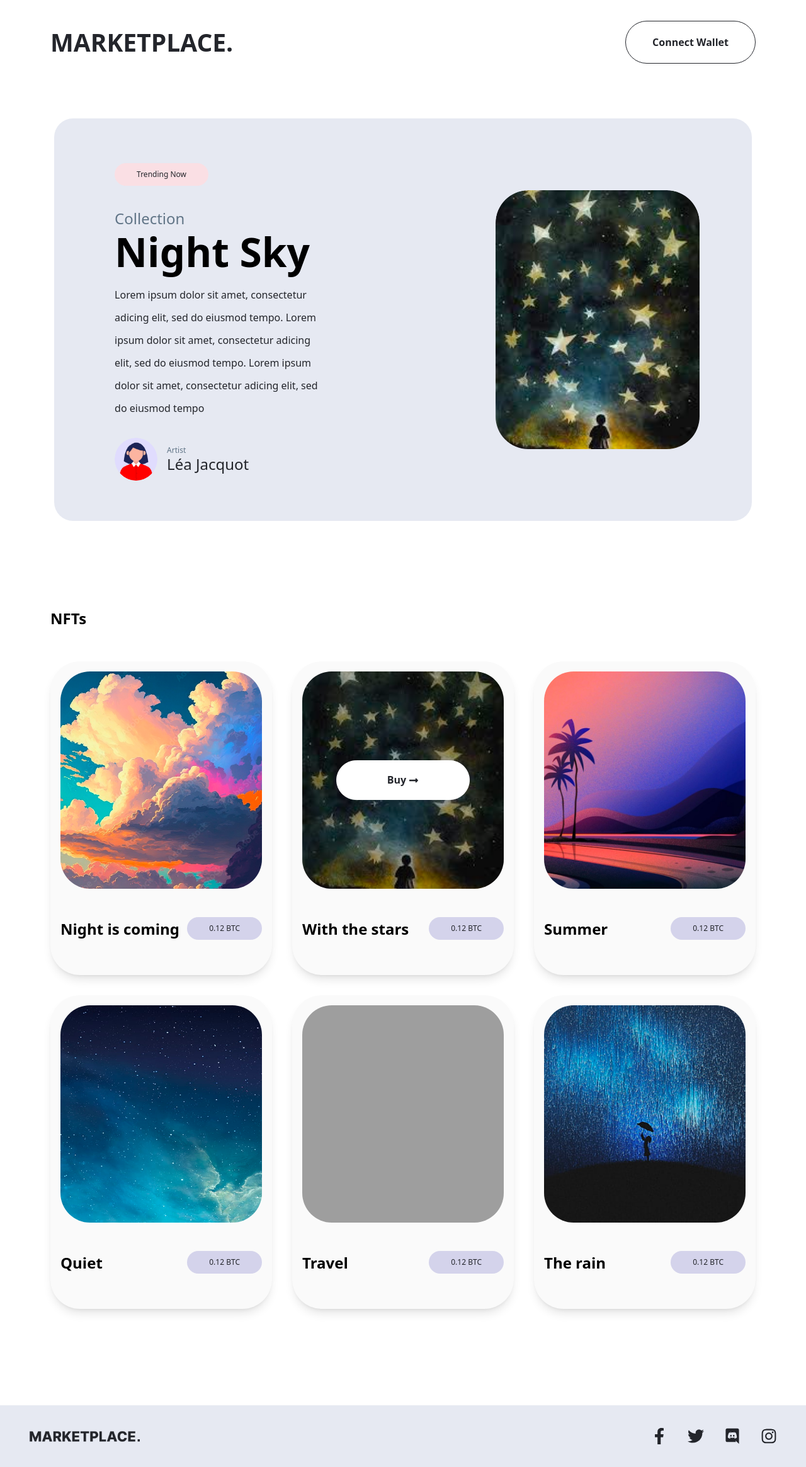
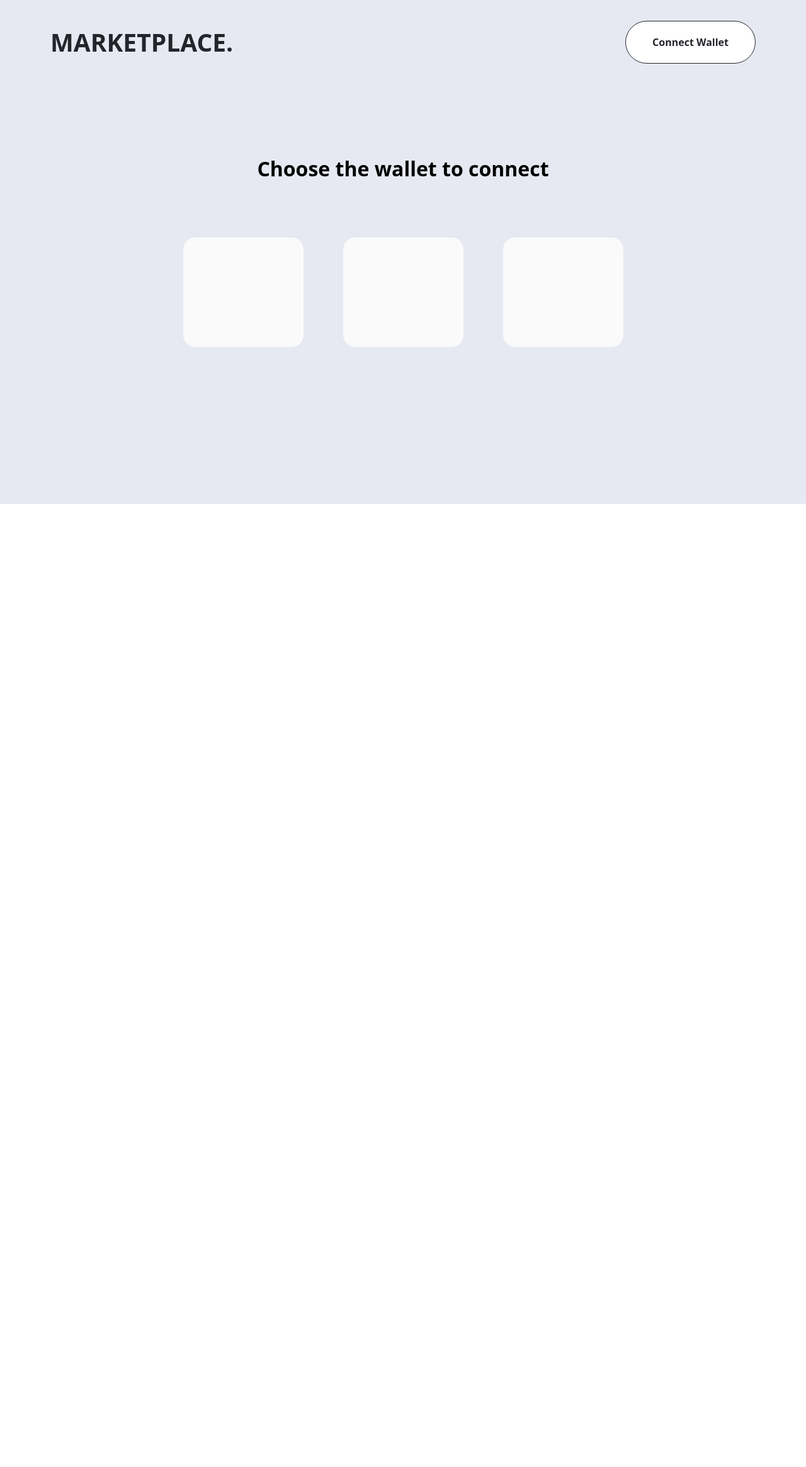
Before and after one commit to SaymanRabbi/risidio_assessment-, a React (Create React App) app: page /wallet in a window 1280 px wide. Shown: the whole page at 63% size. After the commit the page ends 800 px from the top, so only its background shows below. Built offline with nearby package versions, Linux system fonts and the light colour scheme; grey boxes are pictures that could not be loaded.

Commit message:
complete wallet

```diff
--- a/package.json
+++ b/package.json
@@ -12,7 +12,9 @@
     "@types/react-dom": "^18.3.0",
     "react": "^18.3.1",
     "react-dom": "^18.3.1",
+    "react-hot-toast": "^2.4.1",
     "react-icons": "^5.2.1",
+    "react-router-dom": "^6.23.1",
     "react-scripts": "5.0.1",
     "typescript": "^4.9.5",
     "web-vitals": "^2.1.4"
--- a/src/App.tsx
+++ b/src/App.tsx
@@ -1,20 +1,17 @@
-import CollectionHero from "./Components/CollectionHero/CollectionHero";
-import Collection from "./Components/Collections/Collection";
-import Footer from "./Components/Footer/Footer";
-import HomeHero from "./Components/HomeHero/HomeHero";
-import NFT from "./Components/NFT/NFT";
-import Navbar from "./Components/Navbar/Navbar";
+import { Route, Routes } from "react-router-dom";
+import Home from "./Components/Home/Home";
+import Collection from "./Components/Collection/Collection";
+import Wallet from "./Components/Wallet/Wallet";
 
 
 function App() {
   return (
   <>
-   <Navbar/>
-   <CollectionHero/>
-   {/* <HomeHero/> */}
-   {/* <Collection/> */}
-   <NFT/>
-   <Footer/>
+  <Routes>
+    <Route path='/'  element={<Home/>}/>
+    <Route path='/collection'  element={<Collection/>}/>
+    <Route path= '/wallet' element={<Wallet/>}/>
+    </Routes>
   </>
   );
 }
--- /dev/null
+++ b/src/Components/Collection/Collection.tsx
@@ -0,0 +1,14 @@
+
+import CollectionHero from '../CollectionHero/CollectionHero';
+import NFT from '../NFT/NFT';
+
+const Collection = () => {
+    return (
+        <>
+           <CollectionHero/>
+           <NFT/>
+        </>
+    );
+};
+
+export default Collection;
--- a/src/Components/Collections/Collection.tsx
+++ b/src/Components/Collections/Collection.tsx
@@ -6,6 +6,7 @@ import Background3 from '../../image/collection3.png';
 import user from '../../image/avatar.png';
 import Button from '../Button/Button';
 import { FaLongArrowAltRight } from "react-icons/fa";
+import { Link } from 'react-router-dom';
 
 interface CollectionProps {
     title: string;
@@ -59,14 +60,14 @@ const Collection = () => {
                             className=' w-[100%] h-[100%] rounded-[47px] '
                            />
                            {
-                             collection?.button &&  <div className=' absolute w-[100%] h-[100%] flex justify-center items-center top-[0%] bg-black/30 rounded-[47px]'>
+                             collection?.button &&  <Link to='/collection' className=' absolute w-[100%] h-[100%] flex justify-center items-center top-[0%] bg-black/30 rounded-[47px]'>
                                 <Button
                                  className=' bg-white border-white font-[600] text-[16px] leading-[19px] text-[#23252B] flex items-center gap-x-1'
                                 >
                                 Go to collection
                                 <FaLongArrowAltRight  />
                                 </Button>
-                             </div>
+                             </Link>
                            }
                     </div>
                        {/* tittle and button */}
--- a/src/Components/Footer/Footer.tsx
+++ b/src/Components/Footer/Footer.tsx
@@ -4,23 +4,31 @@ import { FaFacebookF } from "react-icons/fa";
 import { FaTwitter } from "react-icons/fa";
 import { IoLogoDiscord } from "react-icons/io5";
 import { FaInstagram } from "react-icons/fa";
+import { useLocation } from 'react-router-dom';
+import path from 'path';
 const Footer = () => {
+    const route = useLocation().pathname.split('/')[1]
+    console.log(route)
     return (
-        <div
-         className=' h-[98px] bg-[#E6E9F2] px-[46px] py-[35px] flex items-center justify-between mt-[153px]'
+        <>
+      {
+        route  !== 'wallet' &&   <div
+        className=' h-[98px]  bottom-0 w-[100%] bg-[#E6E9F2] px-[46px] py-[35px] flex items-center justify-between mt-[153px] z-[100]'
        >
            <div>
                <img src={marketplace} alt="marketplace"
-                 className='w-[176px] h-[27px]'
+                className='w-[176px] h-[27px] cursor-pointer'
                />
            </div>
-            <div className=' flex items-center text-[26px] text-[#23252B] gap-x-8'>
+           <div className=' flex items-center text-[26px] text-[#23252B] gap-x-8 cursor-pointer'>
                <FaFacebookF/>
                <FaTwitter />
                <IoLogoDiscord />
                <FaInstagram />
            </div>
        </div>
+      }
+        </>
     );
 };
 
--- a/src/Components/Hero/Hero.tsx
+++ b/src/Components/Hero/Hero.tsx
@@ -4,6 +4,7 @@ import heroCover from '../../image/hero.png'
 import Button from '../Button/Button';
 import Container from '../Container/Container';
 import Stricker from '../Stricker/Stricker';
+import { Link } from 'react-router-dom';
 interface HeroProps {
     children?: React.ReactNode;
     className?: string;
@@ -92,9 +93,13 @@ const Hero:React.FC<HeroProps> = ({
                                <Button className=' bg-[#23252B] text-white !px-[100px]'>
                                  Buy
                                  </Button>
-                                 <Button className=' bg-[#E6E9F2] text-[#23252B] !px-[70px]'>
+                                <Link
+                                 to={'/collection'}
+                                >
+                                <Button className=' bg-[#E6E9F2] text-[#23252B] !px-[70px]'>
                                  See collection
                                     </Button>
+                                </Link>
                             </div>
                         )
                     }
--- /dev/null
+++ b/src/Components/Home/Home.tsx
@@ -0,0 +1,15 @@
+import React from 'react';
+import HomeHero from '../HomeHero/HomeHero';
+import Collection from '../Collections/Collection';
+
+
+const Home = () => {
+    return (
+        <>
+            <HomeHero/>
+            <Collection/>
+        </>
+    );
+};
+
+export default Home;
--- a/src/Components/Navbar/Navbar.tsx
+++ b/src/Components/Navbar/Navbar.tsx
@@ -1,25 +1,28 @@
 import React from 'react';
 import Container from '../Container/Container';
 import Button from '../Button/Button';
+import { Link } from 'react-router-dom';
 
 const Navbar = () => {
     return (
-        <Container className='py-[33px]'>
+        <Container className='py-[33px] '>
             {/* -----content----- */}
-            <div className=' flex justify-between items-center'>
+            <div className=' flex justify-between items-center z-[100]'>
                   {/* -----logo */}
                   <div className=' text-[39px] font-bold text-textColor'>
-                  <h2>
+                 <Link to='/'>
+                 <h2>
                   MARKETPLACE.
                   </h2>
+                 </Link>
                   </div>
                   {/* -----logo */}
                   {/* -----call to action */}
-                  <div>
+                  <Link to='/wallet'>
                     <Button className=' bg-white text-textColor font-[600]'>
                     Connect Wallet
                     </Button>
-                  </div>
+                  </Link>
                   {/* -----call to action */}
             </div>
             {/* -----content----- */}
--- /dev/null
+++ b/src/Components/Wallet/Wallet.tsx
@@ -0,0 +1,22 @@
+import React from 'react';
+
+const Wallet = () => {
+    return (
+        <div
+         className='  bg-[#E6E9F2]  w-full flex justify-center items-center absolute top-0 left-0 z-[-1] h-[100vh]'
+        >
+            <div>
+                 <h2
+                  className=' text-[#000000] font-[800] text-[32px] leading-[38px] mb-[90px] text-center'
+                 >Choose the wallet to connect</h2>
+                 <div className=' flex gap-x-[63px]'>
+                    <div className='w-[191px] h-[174px] rounded-[19px] bg-[#FAFAFA]'></div>
+                    <div className='w-[191px] h-[174px] rounded-[19px] bg-[#FAFAFA]'></div>
+                    <div className='w-[191px] h-[174px] rounded-[19px] bg-[#FAFAFA]'></div>
+                 </div>
+            </div>
+        </div>
+    );
+};
+
+export default Wallet;
--- a/src/index.tsx
+++ b/src/index.tsx
@@ -2,6 +2,10 @@ import React from 'react';
 import ReactDOM from 'react-dom/client';
 import './index.css';
 import App from './App';
+import { BrowserRouter } from 'react-router-dom';
+import Navbar from './Components/Navbar/Navbar';
+import Footer from './Components/Footer/Footer';
+import { Toaster } from 'react-hot-toast';
 
 
 const root = ReactDOM.createRoot(
@@ -9,7 +13,12 @@ const root = ReactDOM.createRoot(
 );
 root.render(
   <React.StrictMode>
+    <BrowserRouter>
+    <Navbar/>
     <App />
+    <Footer/>
+    <Toaster position="top-right" />
+    </BrowserRouter>
   </React.StrictMode>
 );
 
```
Also changed, not shown: 1 other file (tests, documents, lock files or other folders). Lines whose indentation alone changed are shown as unchanged.
